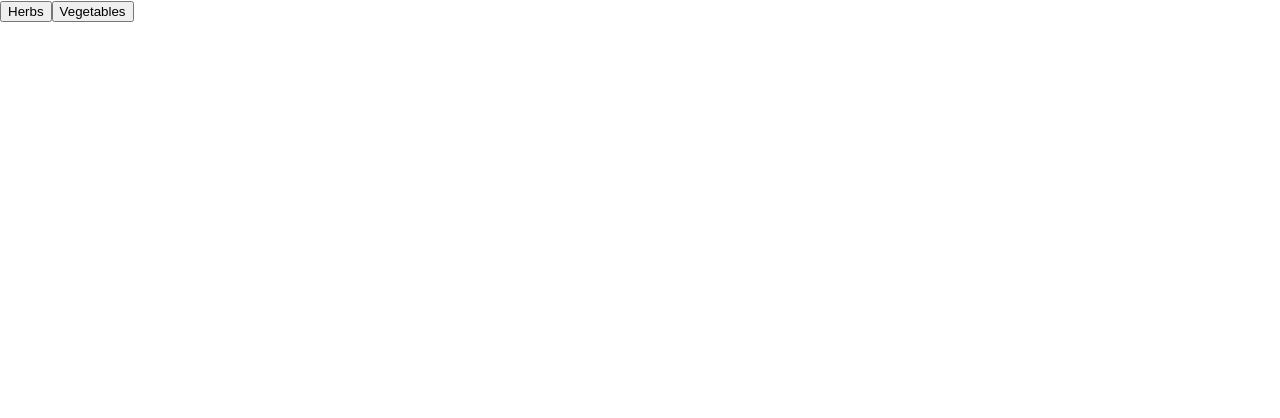
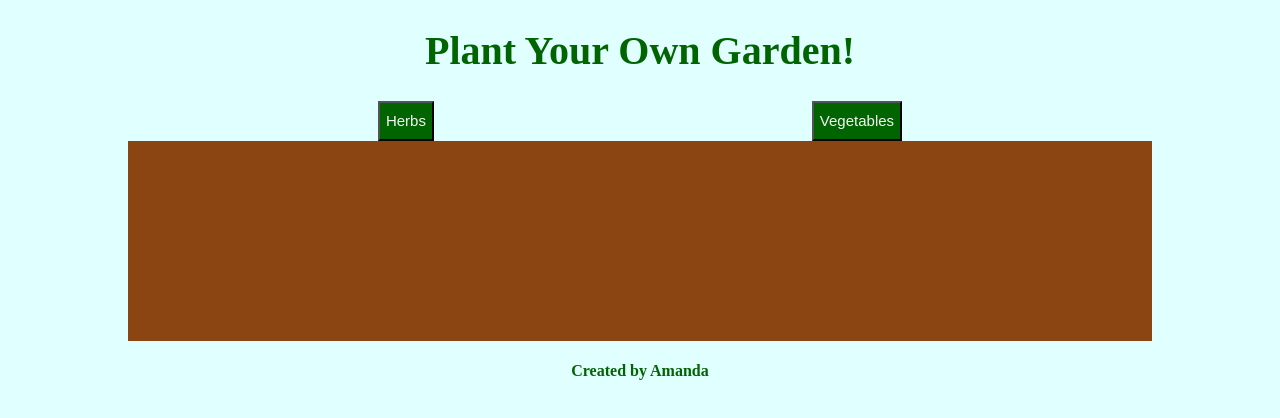
Before and after one commit to AmandaWelk/noDB-Project, a React (Create React App) app in the folder my-nodb-app/: page / in a window 1280 px wide. Shown: the top 418 px of the page. Built offline with nearby package versions, Linux system fonts and the light colour scheme.

Commit message:
Almost-Done

```diff
--- a/my-nodb-app/src/App.css
+++ b/my-nodb-app/src/App.css
@@ -0,0 +1,94 @@
+.background {
+    background-color: lightcyan;
+    height: 152vh;
+    width: 100vw;
+}
+
+.Header {
+    color: darkgreen;
+    font-family: "Papyrus";
+    font-size: 20px;
+    display: flex;
+    justify-content: center;
+    align-content: center;
+}
+
+.chooseButtonsHolder {
+    height: 5vh;
+    width: 100vw;
+    display: flex;
+    justify-content: space-evenly;
+
+}
+
+.choose-buttons {
+    background-color: darkgreen;
+    color: whitesmoke;
+    font-size: 15px;
+}
+
+.displayArrays {
+    display: flex;
+    justify-content: space-evenly;
+    align-content: space-around;
+    flex-direction: column;
+    flex-wrap: wrap;
+}
+
+.plantPics {
+    height: 125px;
+    width: 125px;
+}
+
+.plantData {
+    display: flex;
+    flex-wrap: wrap;
+}
+
+p {
+
+}
+
+.veggiesData {
+    word-wrap: break-word;
+    white-space: normal;
+}
+
+.gardenBox {
+    width: 80vw;
+    height: 25vh;
+    display: flex;
+    justify-content: center;
+    align-content: center;
+    background-color: saddlebrown;
+}
+
+.myGardenBox {
+    width: 100vw;
+    height: 25vh;
+    display: flex;
+    justify-content: center;
+}
+
+.planted {
+    display: flex;
+    flex-direction: column;
+
+}
+
+.plantedImg {
+    height: 100px;
+    width: 100px;
+}
+
+.plantedText {
+    color: whitesmoke;
+}
+
+.Footer {
+    color: darkgreen;
+    font-family: "Papyrus";
+    display: flex;
+    justify-content: center;
+    align-content: center;
+}
--- a/my-nodb-app/src/App.js
+++ b/my-nodb-app/src/App.js
@@ -3,6 +3,8 @@ import './App.css';
 //import { response } from 'express';
 import axios from 'axios';
 import Choose from './Components/Choose';
+import Header from './Components/Header';
+import Footer from './Components/Footer';
 
 class App extends Component {
   constructor() {
@@ -39,8 +41,10 @@ class App extends Component {
     console.log(this.state.herbArr)
     console.log(this.state.vegArr)
     return(
-      <div>
-        <Choose getHerbs={this.getHerbs} getVeggies={this.getVeggies}/>
+      <div className="background">
+        <Header/>
+        <Choose getHerbs={this.getHerbs} getVeggies={this.getVeggies} herbArr={this.state.herbArr} vegArr={this.state.vegArr}/>
+        <Footer/>
       </div>
     )
   }
--- a/my-nodb-app/src/Components/Choose.js
+++ b/my-nodb-app/src/Components/Choose.js
@@ -1,18 +1,75 @@
 import React, {Component} from 'react';
-import Herbs from './Herbs';
-import Vegetables from './Vegetables';
+//import Herbs from './Herbs';
+//import Vegetables from './Vegetables';
+import MyGarden from './MyGarden';
 
 class Choose extends Component {
     constructor() {
         super();
+
+        this.state = {
+            gardenArr: [],
+        };
+    }
+
+    moveHerbsToGarden = (id) => {
+        this.props.herbArr.map(obj => {
+            if (id === obj.id) {
+               this.setState({
+                    gardenArr: [...this.state.gardenArr, obj]
+                })
+            }
+        })
+    }
+
+    moveVeggiesToGarden = (id) => {
+        this.props.vegArr.map(obj => {
+            if (id === obj.id) {
+                this.setState({
+                    gardenArr: [...this.state.gardenArr, obj]
+                })
+            }
+        })
     }
 
     render() {
-        const {getHerbs, getVeggies} = this.props;
+        const {getHerbs, getVeggies, herbArr, vegArr} = this.props;
+        console.log(herbArr)
+        const herbsMapped = herbArr.map(obj => {
+            return(
+                <div className="herbsData">
+                    <div>
+                        <button onClick={() => this.moveHerbsToGarden(obj.id)}><img src={obj.image} alt='Herb' className="plantPics"/></button>
+                    </div>
+                    <h3>{`${obj.name}`}</h3>
+                    <p>{`Uses: ${obj.uses}`}</p>
+                </div>
+            )
+        })
+
+        const veggiesMapped = vegArr.map(obj => {
+            return(
+                <div className="veggiesData">
+                    <div>
+                        <button onClick={() => this.moveVeggiesToGarden(obj.id)}><img src={obj.image} alt='Veggie' className="plantPics"/></button>
+                    </div>
+                    <h3>{`${obj.name}`}</h3>
+                    <p>{`Types: ${obj.types}`}</p>
+                </div>
+            )
+        })
+
         return(
-             <div>
-                <button className="choose-buttons" onClick={getHerbs}>Herbs</button>
-                <button className="choose-buttons" onClick={getVeggies}>Vegetables</button>
+             <div className="displayArrays">
+                 <div className="chooseButtonsHolder">
+                    <button className="choose-buttons" onClick={getHerbs}>Herbs</button>
+                    <button className="choose-buttons" onClick={getVeggies}>Vegetables</button>
+                </div>
+                <div className='plantData'>
+                    {herbsMapped}
+                    {veggiesMapped}
+                </div>
+                <MyGarden gardenArr={this.state.gardenArr}/>
             </div>
          )
      }
@@ -20,4 +77,5 @@ class Choose extends Component {
 
 export default Choose;
 
-//we are going to map over our arrays and display them between our herb and vegetable components. Need to pass down arrays from app.js via props
+//we are going to map over our arrays and display them between our herb and vegetable components.
+// Need to pass down arrays from app.js via props
--- a/my-nodb-app/src/Components/Footer.js
+++ b/my-nodb-app/src/Components/Footer.js
@@ -1,5 +1,11 @@
-import React, {Component} from 'react';
+import React from 'react';
 
-
+function Footer() {
+    return(
+        <div className="Footer">
+            <h4>Created by Amanda</h4>
+        </div>
+    )
+}
 
 export default Footer;
--- a/my-nodb-app/src/Components/Header.js
+++ b/my-nodb-app/src/Components/Header.js
@@ -1,5 +1,11 @@
-import React, {Component} from 'react';
+import React from 'react';
 
-
+function Header() {
+    return(
+        <div className="Header">
+            <h1>Plant Your Own Garden!</h1>
+        </div>
+    )
+}
 
 export default Header;
--- a/my-nodb-app/src/Components/MyGarden.js
+++ b/my-nodb-app/src/Components/MyGarden.js
@@ -1,5 +1,29 @@
 import React, {Component} from 'react';
 
+class MyGarden extends Component {
+    constructor(props) {
+        super(props);
+    }
 
 
+    render() {
+        const {gardenArr} = this.props;
+        const myGarden = gardenArr.map((obj, i) => {
+           return(
+               <div key={i} className="planted">
+                   <img src={obj.image} className="plantedImg"/>
+                    <div className="plantedText">{`${obj.name}`}</div>
+               </div>
+           )
+        })
+        return(
+            <div className="myGardenBox">
+                <section className="gardenBox">
+                    {myGarden}
+                </section>
+            </div>
+        )
+    }
+}
+
 export default MyGarden;
--- a/my-nodb-app/src/Components/Planted.js
+++ b/my-nodb-app/src/Components/Planted.js
@@ -0,0 +1,5 @@
+import react from 'react';
+
+
+
+export default Planted;
```
Also changed, not shown: 1 other file (tests, documents, lock files or other folders).
